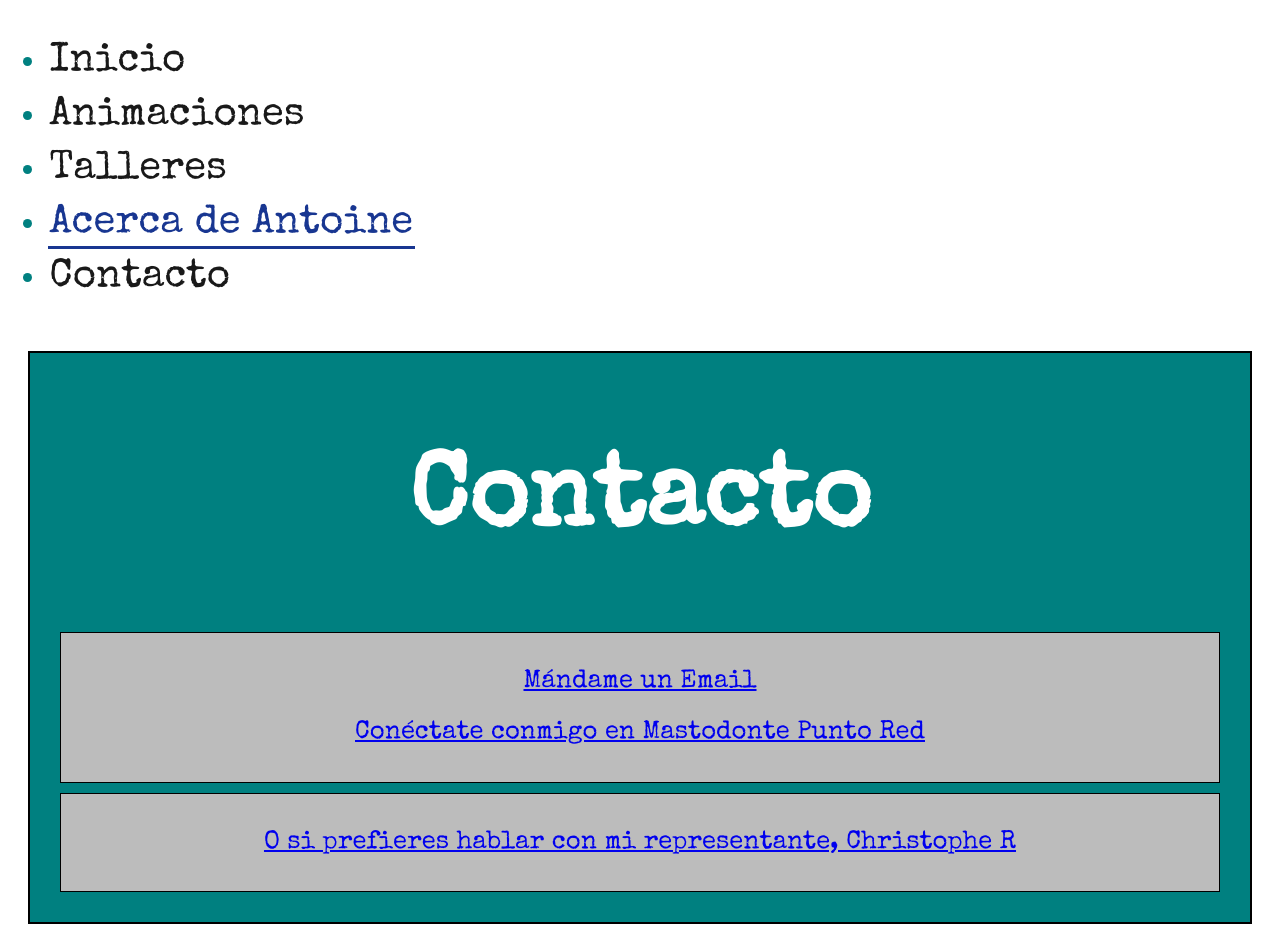
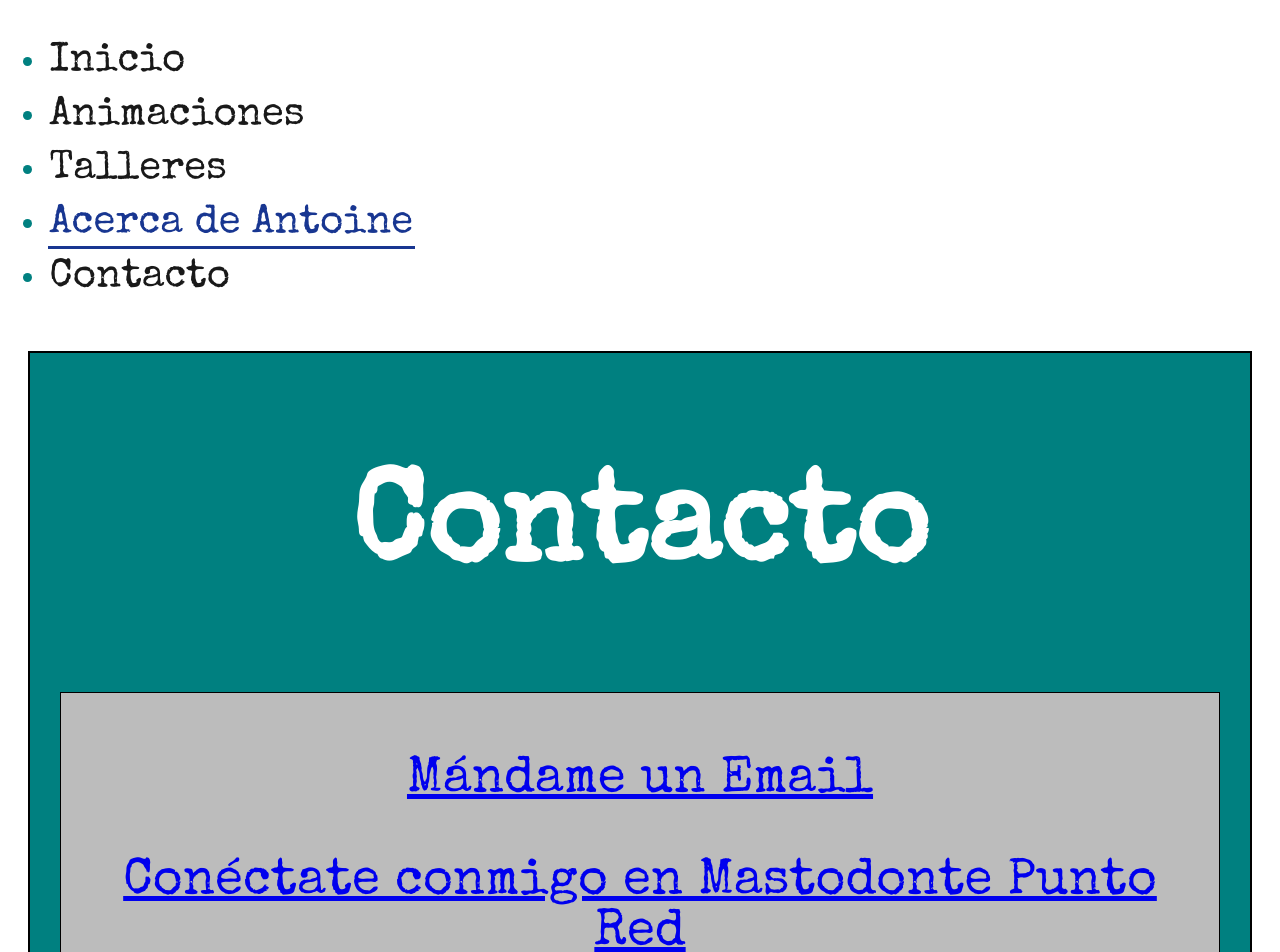
Before and after one commit to patraldo/02-com-patraldo-antoine, a SvelteKit app: page /contact in a window 1280 px wide. Shown: the top 952 px of the page. Built offline with nearby package versions, Linux system fonts and the light colour scheme; a web font is replaced by a local one.

Commit message:
adjust font sizes

```diff
--- a/src/routes/contact/+page.svelte
+++ b/src/routes/contact/+page.svelte
@@ -3,16 +3,16 @@
 </svelte:head>
 
 <div class="amboscontactos">
-<h1 style="font-size:8vw;">Contacto</h1>
+<h1 style="font-size:10vw;">Contacto</h1>
 
 <div class="antoinecontacto">
-<p style="font-size:2vw;"><a href = "mailto:antoine@patraldo.com">Mándame un Email</a></p>
-<p style="font-size:2vw;">
+<p style="font-size:4vw;"><a href = "mailto:antoine@patraldo.com">Mándame un Email</a></p>
+<p style="font-size:4vw;">
 <a rel="me" href="https://mastodonte.red/@antoine">Conéctate conmigo en Mastodonte Punto Red</a><br>
 
 </div>
 <div class="chriscontacto">
-<p style="font-size:2vw;">
+<p style="font-size:4vw;">
 <a rel="me" href="https://mastodonte.red/@cheftech">O si prefieres hablar con mi representante, Christophe R</a></p>
 </div>
 </div>
```
